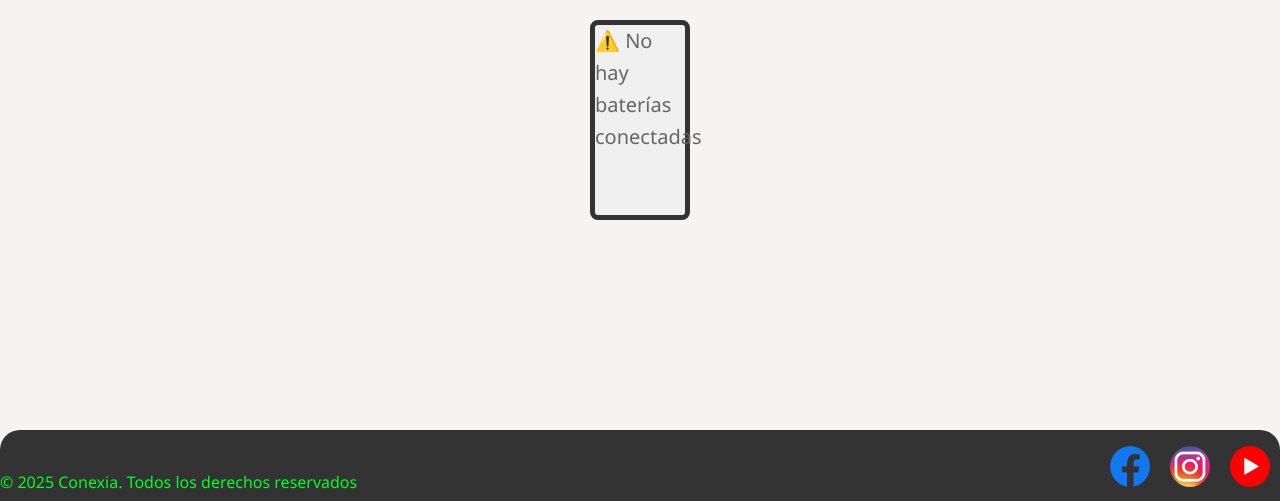
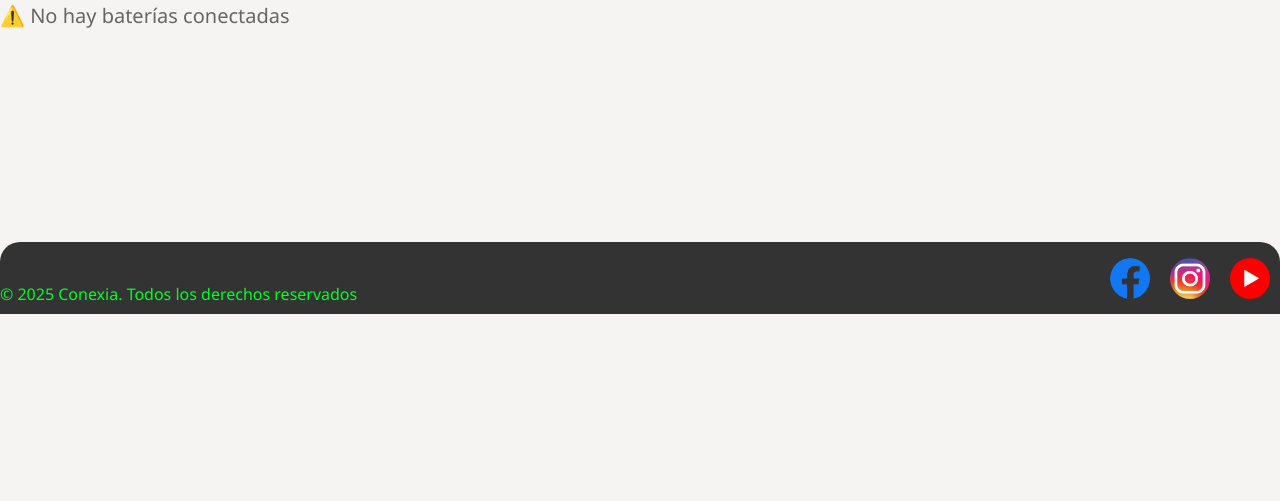
Before and after one commit to juanpedrombanchama-maker/baterry-monitor, a Flask app: page / in a window 1280 px wide. Shown: the part 143-644 px from the top of the page. Run offline with Flask 3, Linux system fonts and the light colour scheme; data that the repository does not hold is empty.

Commit message:
quitando el baterry-container

```diff
--- a/static/css/style.css
+++ b/static/css/style.css
@@ -289,16 +289,6 @@ textarea.form-contac{
 .redes-2 img:hover{
     box-shadow: 0 3px 10px rgba(0, 0, 0, 0.386);
 }
-.bateria-container {
-    position: relative;
-    margin: 20px auto;
-    width: 100px;
-    height: 200px;
-    border: 5px solid #333;
-    border-radius: 8px;
-    background-color: #f0f0f0;
-}
-
 .bateria-nivel {
     position: absolute;
     bottom: 0;
--- a/templates/index.html
+++ b/templates/index.html
@@ -36,9 +36,7 @@
             </div>
         </div>
     </header>
-    <div class="bateria-container">
         <div id="contenedor-baterias"></div>
-    </div>
 
     <footer>
         <div class="container-3">
```
